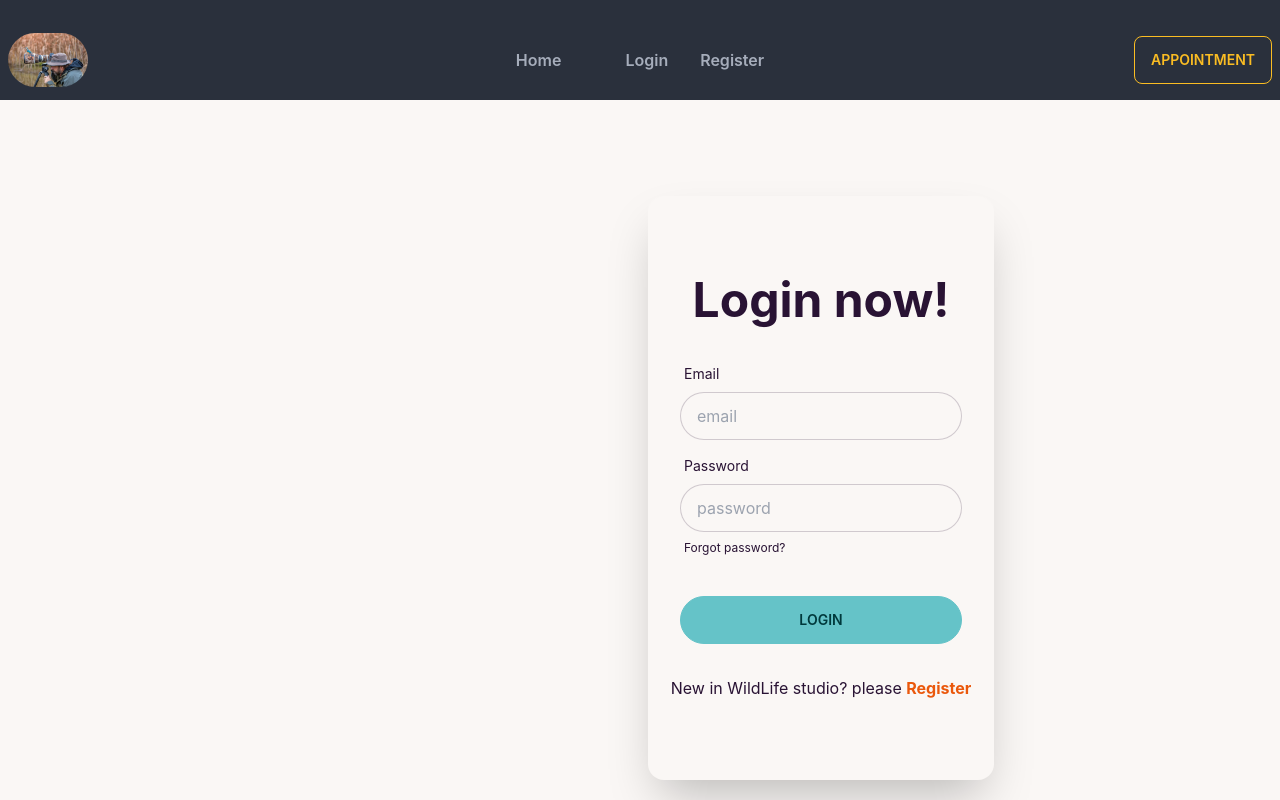
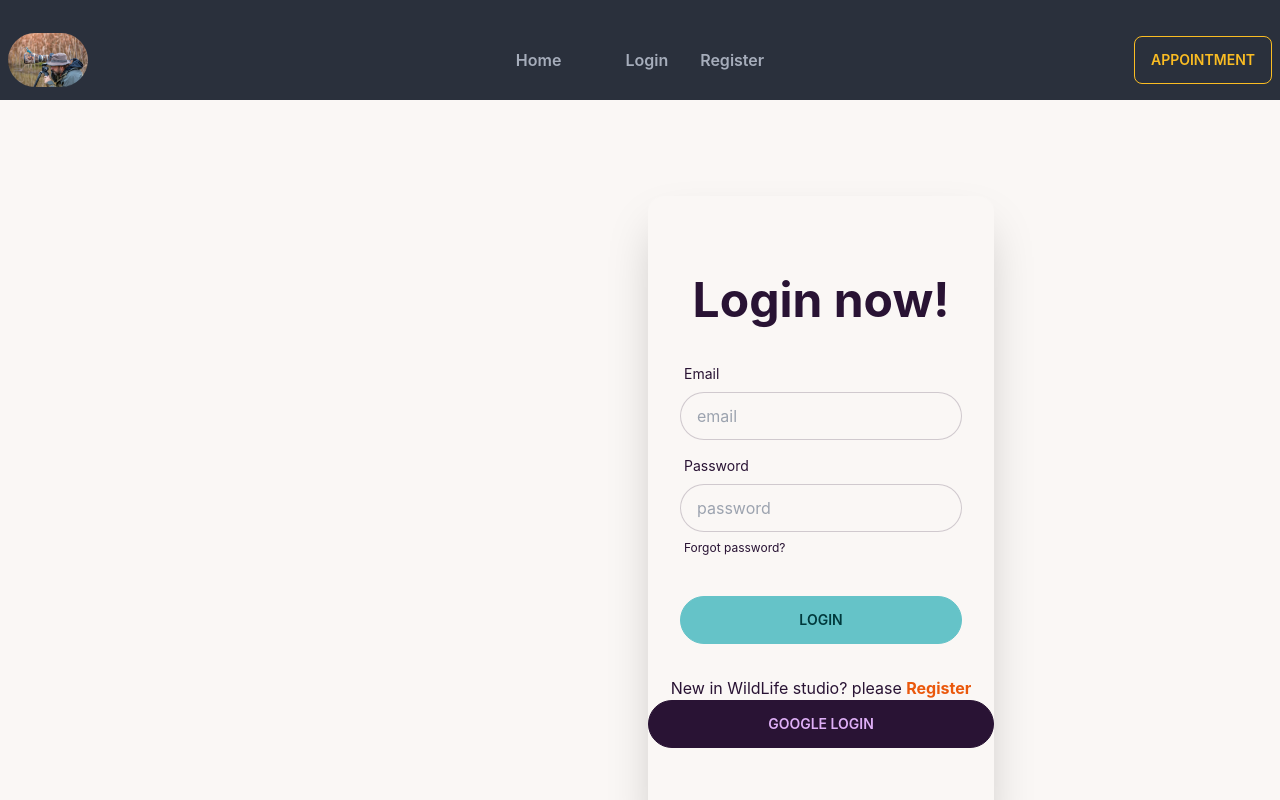
Before and after one commit to Jalalemon/wildlife-studio-client, a React (Create React App) app: page /login in a window 1280 px wide. Shown: the top 800 px of the page. Built offline with nearby package versions, Linux system fonts and the light colour scheme; no server answers.

Commit message:
google login added

```diff
--- a/src/Auth/AuthProvider/AuthProvider.js
+++ b/src/Auth/AuthProvider/AuthProvider.js
@@ -2,8 +2,10 @@ import React, { Children, createContext, useEffect, useState } from "react";
 import {
   createUserWithEmailAndPassword,
   getAuth,
+  GoogleAuthProvider,
   onAuthStateChanged,
   signInWithEmailAndPassword,
+  signInWithPopup,
   signOut,
 } from "firebase/auth";
 import app from "../../Firebase/Firebase.init";
@@ -15,6 +17,12 @@ const AuthProvider = ({ children }) => {
   const [user, setUser] = useState(null);
   const [loading, setLoading] = useState(true);
 
+  const googleProvider = new GoogleAuthProvider();
+
+  const signInGoogle = () => {
+     setLoading(true);
+    return signInWithPopup(auth, googleProvider);
+  }
   const createUser = (email, password) => {
     setLoading(true);
     return createUserWithEmailAndPassword(auth, email, password);
@@ -40,7 +48,7 @@ const AuthProvider = ({ children }) => {
     };
   }, []);
 
-  const authInfo = { user, logOut, signIn, createUser, loading };
+  const authInfo = { user, logOut,signInGoogle, signIn, createUser, loading };
   return (
     <div>
       <AuthContext.Provider value={authInfo}>{children}</AuthContext.Provider>
--- a/src/Auth/Login/Login.js
+++ b/src/Auth/Login/Login.js
@@ -9,7 +9,7 @@ import {
 import { AuthContext } from "../AuthProvider/AuthProvider";
 
 const Login = () => {
-  const { signIn } = useContext(AuthContext);
+  const { signIn, signInGoogle } = useContext(AuthContext);
   const location = useLocation();
   const navigate = useNavigate();
   const from = location.state?.from?.pathname || "/";
@@ -28,6 +28,17 @@ const Login = () => {
       })
       .catch((error) => console.error(error));
   };
+
+  const handleGoogleSignIn = () =>{
+    signInGoogle()
+    .then((result) => {
+        const user = result.user;
+        console.log(user);
+        navigate(from, { replace: true });
+      })
+      .catch((error) => console.error(error));
+
+  }
   return (
     <div className="hero w-full my-20">
       <div className="hero-content grid md:grid-cols-2 flex-col lg:flex-row-reverse">
@@ -72,6 +83,7 @@ const Login = () => {
               Register
             </Link>{" "}
           </p>
+          <button onClick={handleGoogleSignIn} className="btn" > google login</button>
         </div>
       </div>
     </div>
```
